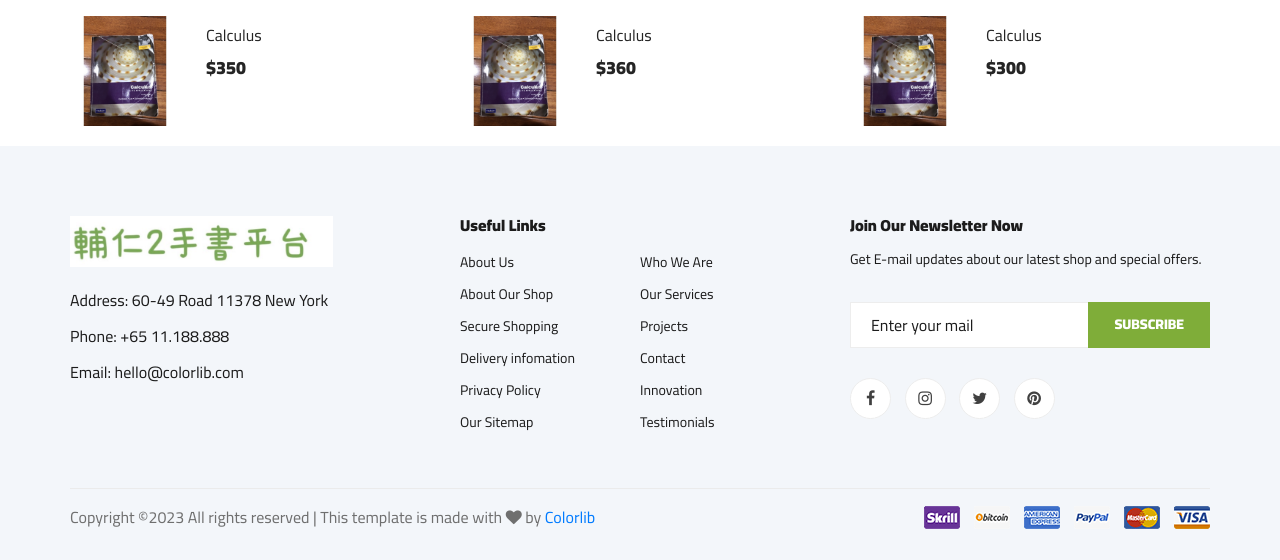
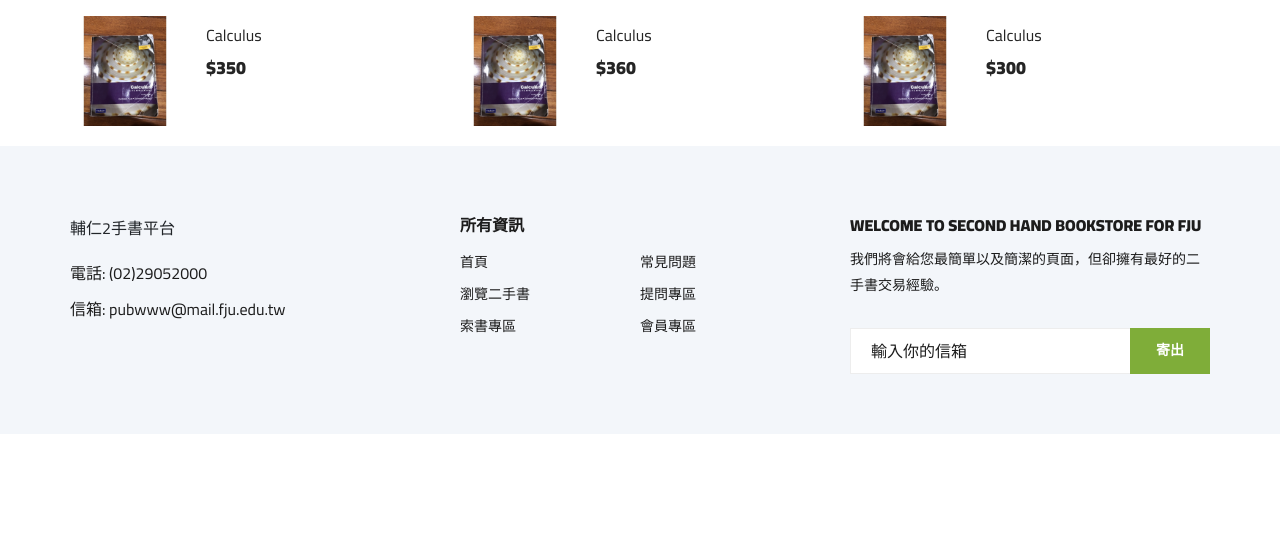
Before and after one commit to vm3hsu/sa, a PHP site: page / in a window 1280 px wide. Shown: the part 2593-3153 px from the top of the page. After the commit the page ends 2967 px from the top, so only its background shows below. Run offline with PHP 8.4, Linux system fonts and the light colour scheme; the visitor is signed in with stand-in values (Sample User, id 1); data that the repository does not hold is empty.

Commit message:
index.php

```diff
--- a/index.php
+++ b/index.php
@@ -546,67 +546,41 @@
                 <div class="col-lg-3 col-md-6 col-sm-6">
                     <div class="footer__about">
                         <div class="footer__about__logo">
-                            <a href="./index.html"><img src="img/logo.png" alt=""></a>
+                            <a>輔仁2手書平台</a>
                         </div>
                         <ul>
-                            <li>Address: 60-49 Road 11378 New York</li>
-                            <li>Phone: +65 11.188.888</li>
-                            <li>Email: hello@colorlib.com</li>
+                            <li>電話: (02)29052000</li>
+                            <li>信箱: pubwww@mail.fju.edu.tw</li>
                         </ul>
                     </div>
                 </div>
                 <div class="col-lg-4 col-md-6 col-sm-6 offset-lg-1">
                     <div class="footer__widget">
-                        <h6>Useful Links</h6>
+                        <h6>所有資訊</h6>
                         <ul>
-                            <li><a href="#">About Us</a></li>
-                            <li><a href="#">About Our Shop</a></li>
-                            <li><a href="#">Secure Shopping</a></li>
-                            <li><a href="#">Delivery infomation</a></li>
-                            <li><a href="#">Privacy Policy</a></li>
-                            <li><a href="#">Our Sitemap</a></li>
+                            <li><a href="#">首頁</a></li>
+                            <li><a href="shop.php">瀏覽二手書</a></li>
+                            <li><a href="request.php">索書專區</a></li>
                         </ul>
                         <ul>
-                            <li><a href="#">Who We Are</a></li>
-                            <li><a href="#">Our Services</a></li>
-                            <li><a href="#">Projects</a></li>
-                            <li><a href="#">Contact</a></li>
-                            <li><a href="#">Innovation</a></li>
-                            <li><a href="#">Testimonials</a></li>
+                            <li><a href="common.php">常見問題</a></li>
+                            <li><a href="QA.php">提問專區</a></li>
+                            <li><a href="member.php">會員專區</a></li>
                         </ul>
                     </div>
                 </div>
                 <div class="col-lg-4 col-md-12">
                     <div class="footer__widget">
-                        <h6>Join Our Newsletter Now</h6>
-                        <p>Get E-mail updates about our latest shop and special offers.</p>
+                        <h6>WELCOME TO SECOND HAND BOOKSTORE FOR FJU</h6>
+                        <p>我們將會給您最簡單以及簡潔的頁面，但卻擁有最好的二手書交易經驗。</p>
                         <form action="#">
-                            <input type="text" placeholder="Enter your mail">
-                            <button type="submit" class="site-btn">Subscribe</button>
+                            <input type="text" placeholder="輸入你的信箱">
+                            <button type="submit" class="site-btn">寄出</button>
                         </form>
-                        <div class="footer__widget__social">
-                            <a href="#"><i class="fa fa-facebook"></i></a>
-                            <a href="#"><i class="fa fa-instagram"></i></a>
-                            <a href="#"><i class="fa fa-twitter"></i></a>
-                            <a href="#"><i class="fa fa-pinterest"></i></a>
-                        </div>
                     </div>
                 </div>
             </div>
-            <div class="row">
-                <div class="col-lg-12">
-                    <div class="footer__copyright">
-                        <div class="footer__copyright__text">
-                            <p><!-- Link back to Colorlib can't be removed. Template is licensed under CC BY 3.0. -->
-                                Copyright &copy;<script>
-                                    document.write(new Date().getFullYear());
-                                </script> All rights reserved | This template is made with <i class="fa fa-heart" aria-hidden="true"></i> by <a href="https://colorlib.com" target="_blank">Colorlib</a>
-                                <!-- Link back to Colorlib can't be removed. Template is licensed under CC BY 3.0. --></p>
-                        </div>
-                        <div class="footer__copyright__payment"><img src="img/payment-item.png" alt=""></div>
-                    </div>
-                </div>
-            </div>
+
         </div>
     </footer>
     <!-- Footer Section End -->
```
